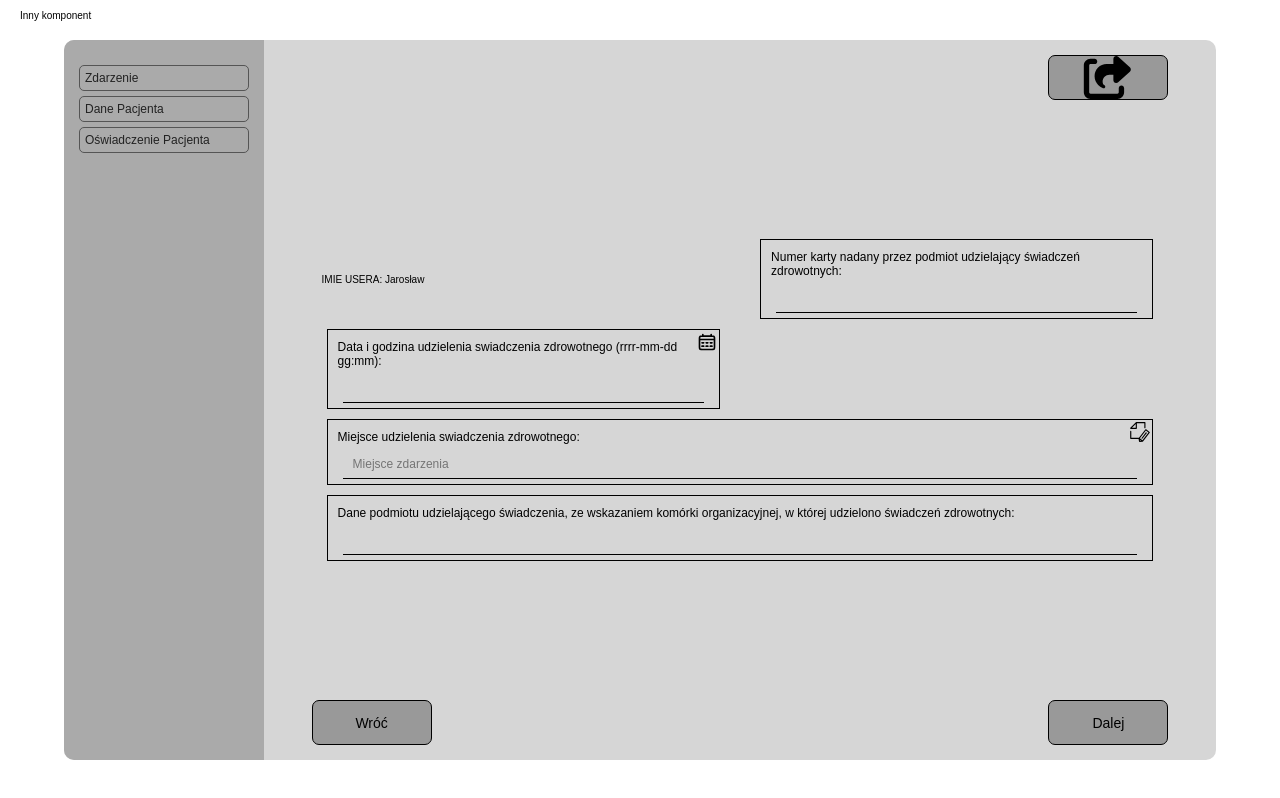
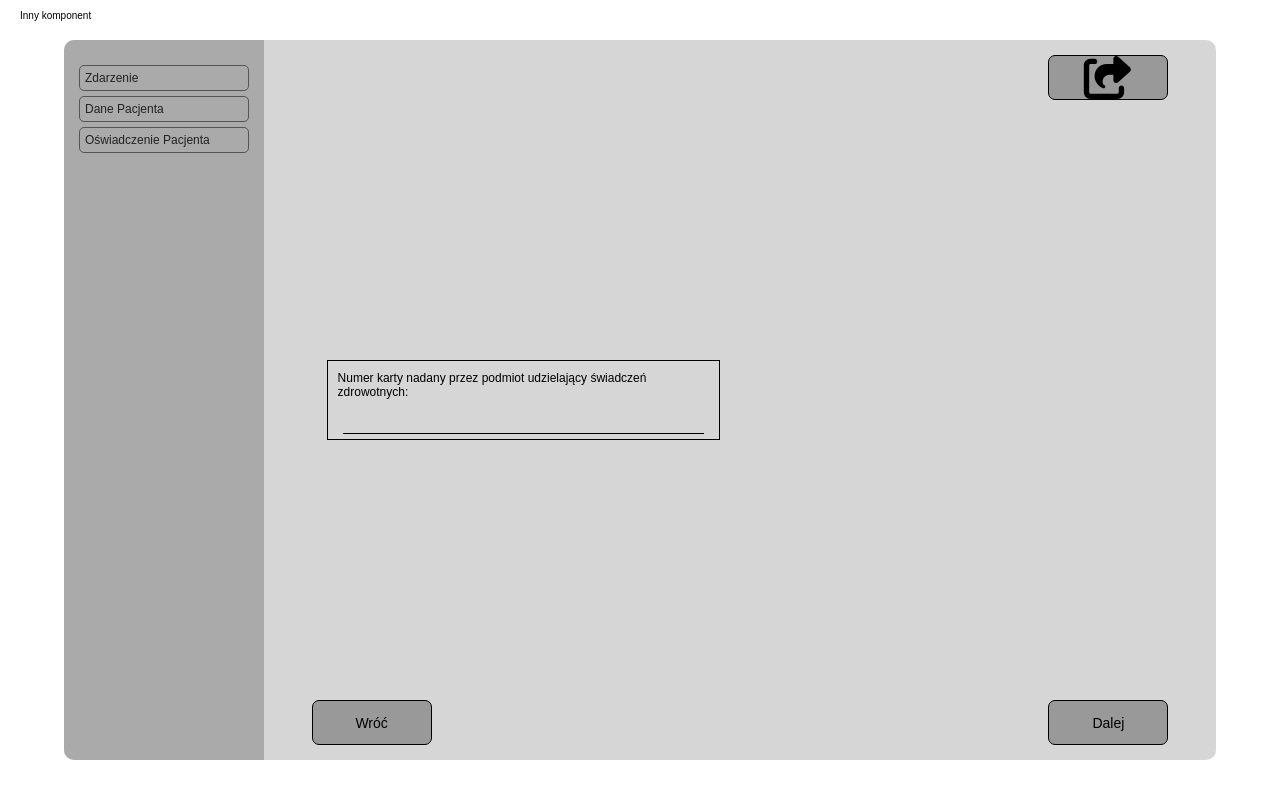
Before and after one commit to J-a-r-e-k/KMCR_Card, a React (Vite) app: page / in a window 1280 px wide. Built offline with nearby package versions, Linux system fonts and the light colour scheme.

Commit message:
add AppContext

```diff
--- a/src/App.tsx
+++ b/src/App.tsx
@@ -1,70 +1,72 @@
 import { useState } from 'react';
-import { Formik } from 'formik';
-import * as Yup from 'yup';
+// import { Formik } from 'formik';
+// import * as Yup from 'yup';
 
 import './App.scss';
 import Form from './Components/Section/Form/Form';
 import Nav from './Components/Section/Nav/Naw';
 import { AppProvider } from './context/AppContext';
+// import { AppContext, AppProvider } from './context/AppContext';
+// import IncidentData from './Components/Step/IncidentData/IncidentData';
 
 function App() {
   //regex
-  const validationSchema = Yup.object({
-    pesel: Yup.string()
-      .matches(/^\d{11}$/, 'Nieprawidłowy numer PESEL')
-      .required('wymagane'),
+  // const validationSchema = Yup.object({
+  //   pesel: Yup.string()
+  //     .matches(/^\d{11}$/, 'Nieprawidłowy numer PESEL')
+  //     .required('wymagane'),
 
-    incidentDate: Yup.string().matches(
-      /^\d{4}-\d{2}-\d{2} (\/ )?\d{2}:\d{2}$/,
-      'Nieprawidłowy format daty'
-    ),
+  //   incidentDate: Yup.string().matches(
+  //     /^\d{4}-\d{2}-\d{2} (\/ )?\d{2}:\d{2}$/,
+  //     'Nieprawidłowy format daty'
+  //   ),
 
-    patientBirthDate: Yup.string().matches(
-      /^\d{4}-\d{2}-\d{2}/,
-      'Nieprawidłowy format daty'
-    ),
+  //   patientBirthDate: Yup.string().matches(
+  //     /^\d{4}-\d{2}-\d{2}/,
+  //     'Nieprawidłowy format daty'
+  //   ),
 
-    patientPesel: Yup.string().matches(
-      /^\d{2}(0[1-9]|[12]\d|3[01]|32)(0[1-9]|[12]\d|3[01])\d{3}[02468]\d$|^\d{2}(0[1-9]|[12]\d|3[01]|32)(0[1-9]|[12]\d|3[01])\d{3}[13579]\d$/,
-      'Nieprawidłowy PESEL'
-    ),
-  });
+  //   patientPesel: Yup.string().matches(
+  //     /^\d{2}(0[1-9]|[12]\d|3[01]|32)(0[1-9]|[12]\d|3[01])\d{3}[02468]\d$|^\d{2}(0[1-9]|[12]\d|3[01]|32)(0[1-9]|[12]\d|3[01])\d{3}[13579]\d$/,
+  //     'Nieprawidłowy PESEL'
+  //   ),
+  // });
   //
 
   // Dane z formularza Formik
-  const initialValues = {
-    nrIncident: '',
-    incidentDate: '',
-    incidentPlace: '',
-    incidentCity: '',
-    incidentPost: '',
-    incidentStreet: '',
-    incidentNr: '',
-    incidentNrApartment: '',
-    companyName: '',
-    patientGender: '',
+  // const initialValues = {
+  //   // nrIncident: '',
+  //   // incidentDate: '',
+  //   // incidentPlace: '',
+  //   // incidentCity: '',
+  //   // incidentPost: '',
+  //   // incidentStreet: '',
+  //   // incidentNr: '',
+  //   // incidentNrApartment: '',
+  //   // companyName: '',
+  //   // patientGender: '',
 
-    patientFirstName: '',
-    patientLastName: '',
-    patientCity: '',
-    patientPostalCod: '',
-    patientStreet: '',
-    patientIdNumber: '',
-    patientNrApartment: '',
-    patientBirthDate: '',
-    patientPesel: '',
+  //   patientFirstName: '',
+  //   patientLastName: '',
+  //   patientCity: '',
+  //   patientPostalCod: '',
+  //   patientStreet: '',
+  //   patientIdNumber: '',
+  //   patientNrApartment: '',
+  //   patientBirthDate: '',
+  //   patientPesel: '',
 
-    legalGuardianFirstName: '',
-    legalGuardianLastName: '',
-    legalGuardianCity: '',
-    legalGuardianPostalCod: '',
-    legalGuardianStreet: '',
-    legalGuardianIdNumber: '',
-    legalGuardianNrApartment: '',
-    legalGuardianTelephone: '',
+  //   legalGuardianFirstName: '',
+  //   legalGuardianLastName: '',
+  //   legalGuardianCity: '',
+  //   legalGuardianPostalCod: '',
+  //   legalGuardianStreet: '',
+  //   legalGuardianIdNumber: '',
+  //   legalGuardianNrApartment: '',
+  //   legalGuardianTelephone: '',
 
-    patientRefusalDate: '',
-  };
+  //   patientRefusalDate: '',
+  // };
 
   // nr wyświetlanego kroku form
   const [step, setStep] = useState(0);
@@ -75,7 +77,7 @@ function App() {
   return (
     <div>
       <AppProvider>
-      <Formik
+        {/* <Formik
           initialValues={initialValues}
           validationSchema={validationSchema}
           onSubmit={(values, { setSubmitting }) => {
@@ -90,7 +92,11 @@ function App() {
               <Form step={step} stanStep={stanStep} />{' '}
             </form>
           )}
-      </Formik>
+        </Formik> */}
+        <form className="globalCard">
+          <Nav />
+          <Form step={step} stanStep={stanStep} />
+        </form>
       </AppProvider>
       <div>Inny komponent</div>
     </div>
--- a/src/Components/Section/Form/Form.tsx
+++ b/src/Components/Section/Form/Form.tsx
@@ -21,7 +21,7 @@ const Form: React.FC<FormProps> = ({ step, stanStep }) => {
   ];
   return (
     <div className={Style.form}>
-      <div className={Style.step}>{stepElement[step]}</div>
+      <div className={Style.step}>{stepElement[0]}</div>
       <button type="submit" className={`${Style.btn} ${Style.btnHome}`}>
         <svg xmlns="http://www.w3.org/2000/svg" viewBox="0 0 576 512">
           <path d="M352 224l-46.5 0c-45 0-81.5 36.5-81.5 81.5c0 22.3 10.3 34.3 19.2 40.5c6.8 4.7 12.8 12 12.8 20.3c0 9.8-8 17.8-17.8 17.8l-2.5 0c-2.4 0-4.8-.4-7.1-1.4C210.8 374.8 128 333.4 128 240c0-79.5 64.5-144 144-144l80 0 0-61.3C352 15.5 367.5 0 386.7 0c8.6 0 16.8 3.2 23.2 8.9L548.1 133.3c7.6 6.8 11.9 16.5 11.9 26.7s-4.3 19.9-11.9 26.7l-139 125.1c-5.9 5.3-13.5 8.2-21.4 8.2l-3.7 0c-17.7 0-32-14.3-32-32l0-64zM80 96c-8.8 0-16 7.2-16 16l0 320c0 8.8 7.2 16 16 16l320 0c8.8 0 16-7.2 16-16l0-48c0-17.7 14.3-32 32-32s32 14.3 32 32l0 48c0 44.2-35.8 80-80 80L80 512c-44.2 0-80-35.8-80-80L0 112C0 67.8 35.8 32 80 32l48 0c17.7 0 32 14.3 32 32s-14.3 32-32 32L80 96z" />
--- a/src/Components/Step/IncidentData/IncidentData.tsx
+++ b/src/Components/Step/IncidentData/IncidentData.tsx
@@ -1,74 +1,82 @@
 import Style from './IncidentData.module.scss';
-import { useContext, useState } from 'react';
-import { Field, useFormikContext, ErrorMessage } from 'formik';
+import { Formik } from 'formik';
+import { useContext } from 'react';
+// import { Field, useFormikContext, ErrorMessage } from 'formik';
+import { Field } from 'formik';
 
-import AddForm from '../Icon/AddForm';
-import AddDate from '../Icon/AddDate';
+// import AddForm from '../Icon/AddForm';
+// import AddDate from '../Icon/AddDate';
 import { AppContext } from '../../../context/AppContext';
 
 const IncidentData = () => {
-  const { setFieldValue } = useFormikContext();
-  const [addressField, setAddressField] = useState(false);
+  // const { setFieldValue } = useFormikContext();
+  // const [addressField, setAddressField] = useState(false);
 
-  const today = () => {
-    const [day, time] = new Date().toISOString().split('T');
-    const dateFormat = `${day} / ${time.split('.')[0].slice(0, 5)}`;
-    setFieldValue('incidentDate', dateFormat);
-  };
+  // const today = () => {
+  //   const [day, time] = new Date().toISOString().split('T');
+  //   const dateFormat = `${day} / ${time.split('.')[0].slice(0, 5)}`;
+  //   setFieldValue('incidentDate', dateFormat);
+  // };
 
-  const appContext = useContext(AppContext)
+  // const appContext.incidentData = useContext(AppContext);
 
-
-
-  const address = () => {
-    if (!addressField) return;
-    return (
-      <div>
-        <div className={Style.address}>
-          <label className={Style.contents}> miejscowość:</label>
-          <Field className={Style.inputText} name="incidentCity" />
-          <label className={`${Style.contents}`}>kod pocztowy:</label>
-          <Field
-            className={`${Style.inputText} ${Style.post}`}
-            name="incidentPost"
-          />
-        </div>
-        <div className={Style.address}>
-          <p>ul.</p>
-          <Field
-            className={Style.inputText}
-            name="incidentStreet"
-            placeholder="ulica"
-          />
-          <p>nr:</p>
-          <Field
-            className={`${Style.inputNR} ${Style.inputText}`}
-            name="incidentNr"
-            placeholder="budynku"
-          />
-          <p>m:</p>
-          <Field
-            className={`${Style.inputNR} ${Style.inputText}`}
-            name="incidentNrApartment"
-            placeholder="mieszkanie"
-          />
-        </div>
-      </div>
-    );
-  };
-
+  // const address = () => {
+  //   if (!addressField) return;
+  //   return (
+  //     <div>
+  //       <div className={Style.address}>
+  //         <label className={Style.contents}> miejscowość:</label>
+  //         <Field className={Style.inputText} name="incidentCity" />
+  //         <label className={`${Style.contents}`}>kod pocztowy:</label>
+  //         <Field
+  //           className={`${Style.inputText} ${Style.post}`}
+  //           name="incidentPost"
+  //         />
+  //       </div>
+  //       <div className={Style.address}>
+  //         <p>ul.</p>
+  //         <Field
+  //           className={Style.inputText}
+  //           name="incidentStreet"
+  //           placeholder="ulica"
+  //         />
+  //         <p>nr:</p>
+  //         <Field
+  //           className={`${Style.inputNR} ${Style.inputText}`}
+  //           name="incidentNr"
+  //           placeholder="budynku"
+  //         />
+  //         <p>m:</p>
+  //         <Field
+  //           className={`${Style.inputNR} ${Style.inputText}`}
+  //           name="incidentNrApartment"
+  //           placeholder="mieszkanie"
+  //         />
+  //       </div>
+  //     </div>
+  //   );
+  // };
+  const appContext = useContext(AppContext);
   return (
     <>
-      {"IMIE USERA: " +  appContext?.name}
+      <Formik
+        initialValues={AppContext.incidentData}
+        // validationSchema={validationSchema}
+        onSubmit={(values, { setSubmitting }) => {
+          setSubmitting(false);
+          appContext.setIncidentData(values);
+        }}
+      >
         <div className={`${Style.wrapDiv}`}>
           <label className={Style.contents}>
             Numer karty nadany przez podmiot udzielający świadczeń zdrowotnych:
           </label>
           <Field className={Style.inputText} name="nrIncident" />
         </div>
-      <div className={Style.wrapDiv}>
+        {/* <div className={Style.wrapDiv}>
           <label className={Style.contents}>
-          Data i godzina udzielenia swiadczenia zdrowotnego (rrrr-mm-dd gg:mm):
+            Data i godzina udzielenia swiadczenia zdrowotnego (rrrr-mm-dd
+            gg:mm):
           </label>
           <Field className={Style.inputText} name="incidentDate" />
           <ErrorMessage
@@ -104,7 +112,8 @@ const IncidentData = () => {
             organizacyjnej, w której udzielono świadczeń zdrowotnych:
           </label>
           <input className={Style.inputText} type="text" placeholder="" />
-      </div>
+        </div> */}
+      </Formik>
     </>
   );
 };
--- a/src/context/AppContext.tsx
+++ b/src/context/AppContext.tsx
@@ -1,21 +1,39 @@
-import { createContext, useState } from "react";
+import { createContext, useState } from 'react';
 
 type AppContextProps = {
-    name: string;
-    setUserName: (name: string) => void
-}
+  name: string;
+  setUserName: (name: string) => void;
+  incidentData: string;
+};
 
 export const AppContext = createContext<AppContextProps | undefined>(undefined);
 
-export const AppProvider = ({children}: {children: React.ReactNode} ) => {
-    const [userName, setUserName] = useState('Jarosław')
+export const AppProvider = ({ children }: { children: React.ReactNode }) => {
+  const [userName, setUserName] = useState('Jarosław');
 
-    // const [indicentData, setIncidentData] = useState({})
+  const [incidentData, setIncidentData] = useState({
+    nrIncident: 'sfsdf',
+    incidentDate: '',
+    incidentPlace: '',
+    incidentCity: '',
+    incidentPost: '',
+    incidentStreet: '',
+    incidentNr: '',
+    incidentNrApartment: '',
+    companyName: '',
+    patientGender: '',
+  });
 
-    return <AppContext.Provider value={{
+  return (
+    <AppContext.Provider
+      value={{
         name: userName,
-        setUserName: setUserName
-    }}>
-        {children}
+        setUserName: setUserName,
+        incidentData: incidentData,
+        setIncidentData: setIncidentData,
+      }}
+    >
+      {children}
     </AppContext.Provider>
-}
+  );
+};
```
Lines whose indentation alone changed are shown as unchanged.
